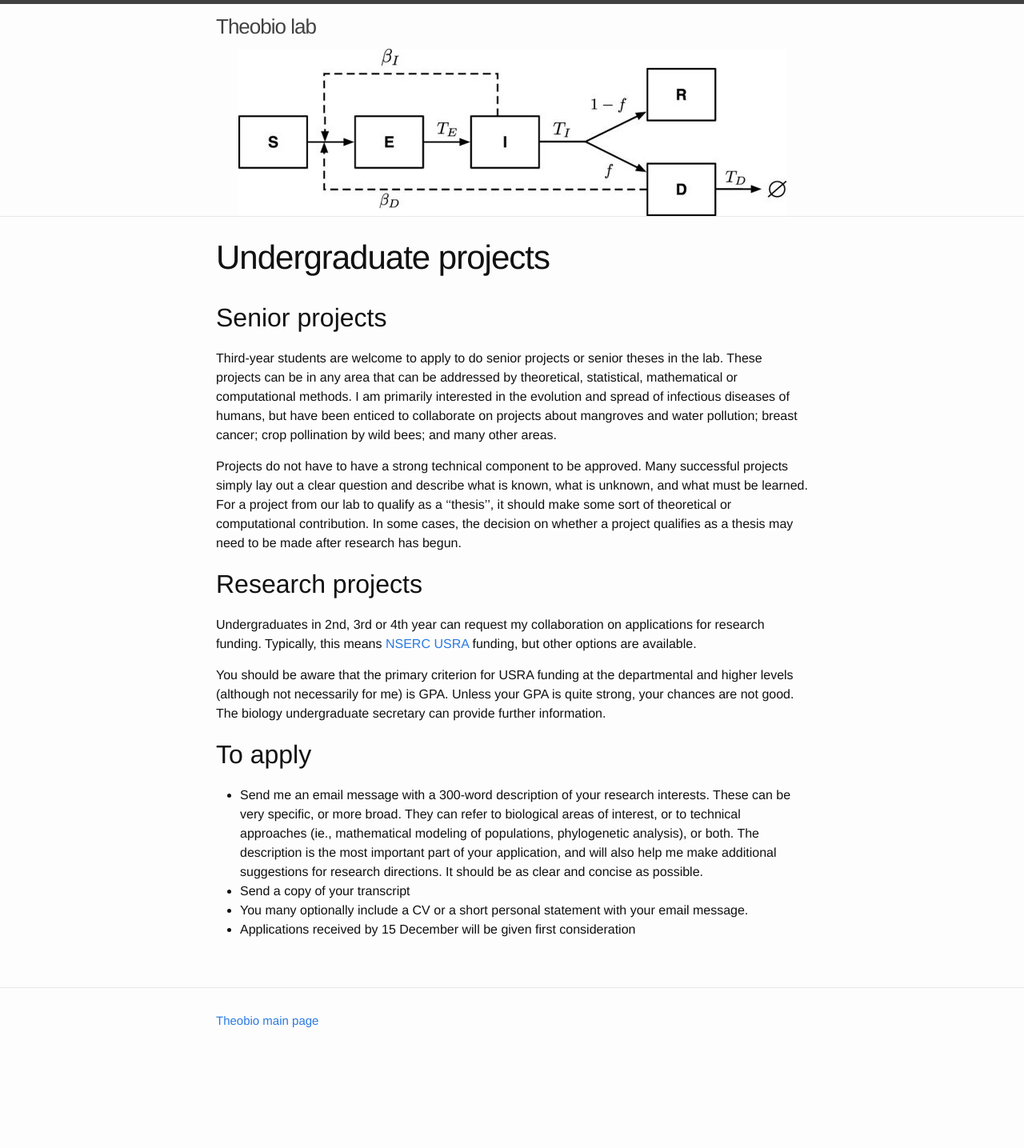
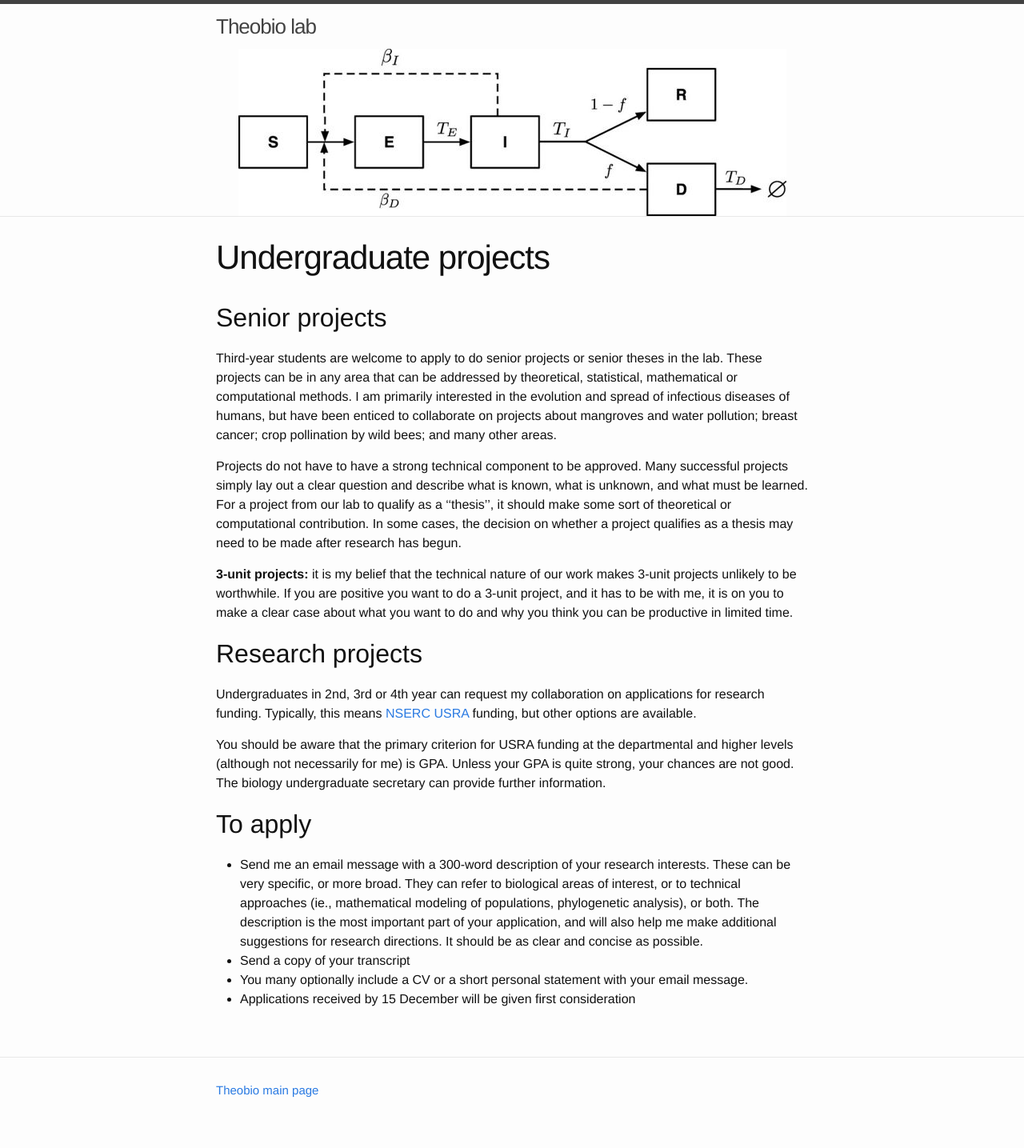
Before and after one commit to mac-theobio/mac-theobio.github.io, a Jekyll site: the page built from jd/undergrad.md, in a window 1280 px wide. Shown: the whole page at 80% size. Built offline with Jekyll 4.4.1, drawn with Linux system fonts in a browser that asks for light colours; before the commit the page ends 1348 px from its top, so only the background shows below that.

Commit message:
Autocommit (theobio_site)

```diff
--- a/jd/undergrad.md
+++ b/jd/undergrad.md
@@ -8,6 +8,8 @@ title: Undergraduate projects
 Third-year students are welcome to apply to do senior projects or senior theses in the lab.  These projects can be in any area that can be addressed by theoretical, statistical, mathematical or computational methods.  I am primarily interested in the evolution and spread of infectious diseases of humans, but have been enticed to collaborate on projects about mangroves and water pollution; breast cancer; crop pollination by wild bees; and many other areas.
 
 Projects do not have to have a strong technical component to be approved.  Many successful projects simply lay out a clear question and describe what is known, what is unknown, and what must be learned.  For a project from our lab to qualify as a ''thesis'', it should make some sort of theoretical or computational contribution.  In some cases, the decision on whether a project qualifies as a thesis may need to be made after research has begun.
+
+__3-unit projects:__ it is my belief that the technical nature of our work makes 3-unit projects unlikely to be worthwhile. If you are positive you want to do a 3-unit project, and it has to be with me, it is on you to make a clear case about what you want to do and why you think you can be productive in limited time.
 
 ## Research projects
 
```
